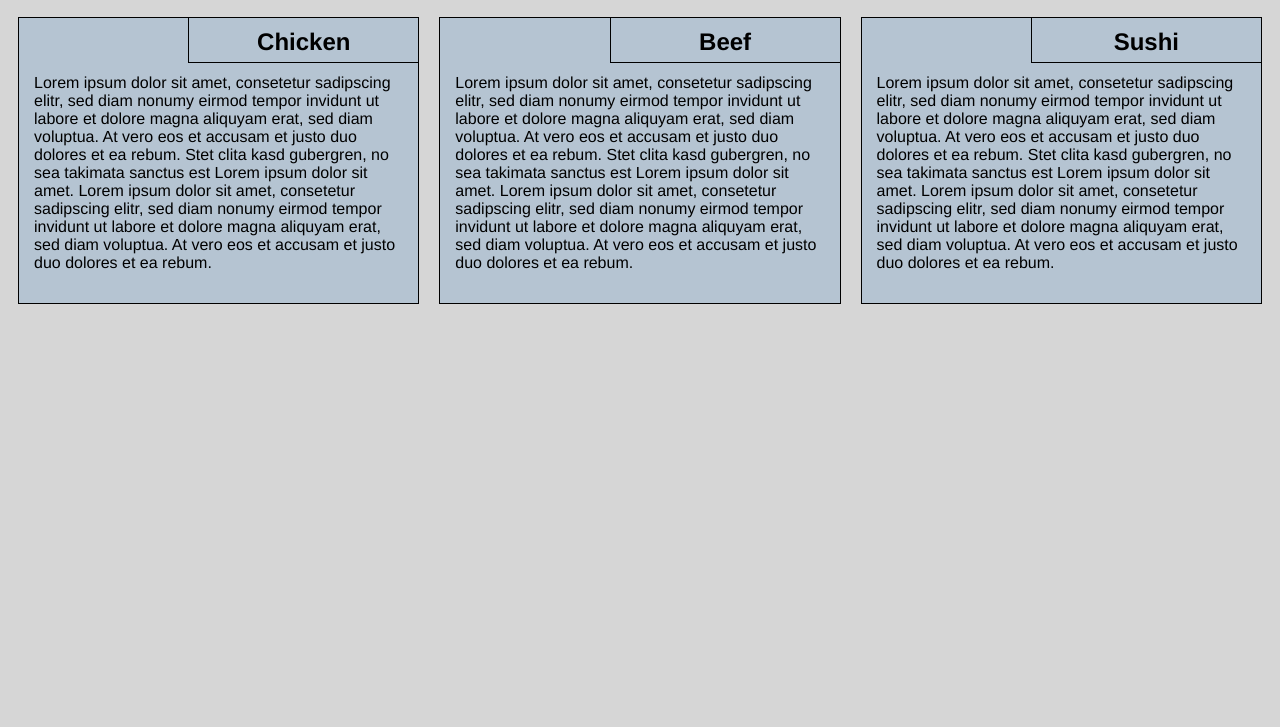
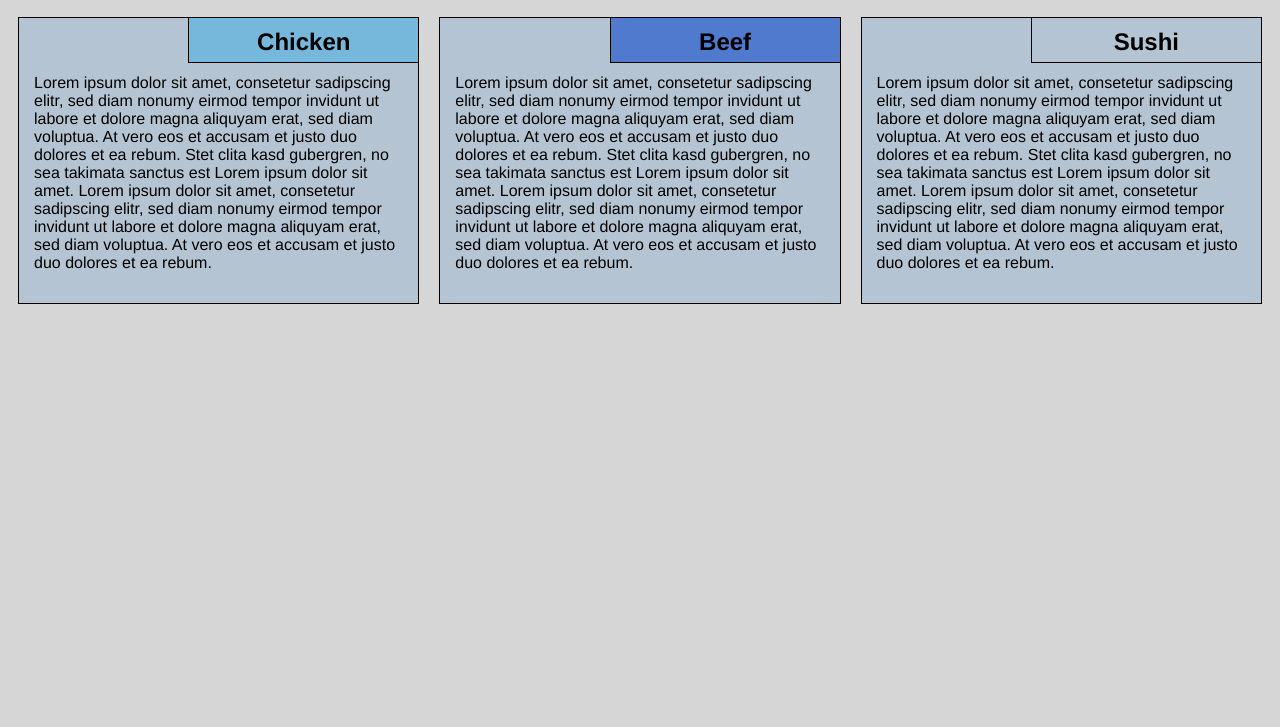
Before and after one commit to yuvaraj-06/coursera_assginment, a plain HTML site: page index.html in a window 1280 px wide. Shown: the part 73-800 px from the top of the page. Drawn offline with Linux system fonts and the light colour scheme.

Commit message:
Update style.css

```diff
--- a/style.css
+++ b/style.css
@@ -32,15 +32,15 @@ section>h2 {
     padding-top: 10px;
 }
 
-section.lebesgue>h2 {
+section.Chicken>h2 {
     background-color: #76b8db;
 }
 
-section.fubini>h2 {
+section.Beef>h2 {
     background-color: #4f7acd;
 }
 
-section.luzin>h2 {
+section.Sushi>h2 {
     color: #e2e2e2;
     background-color: #10328a;
 }
```
